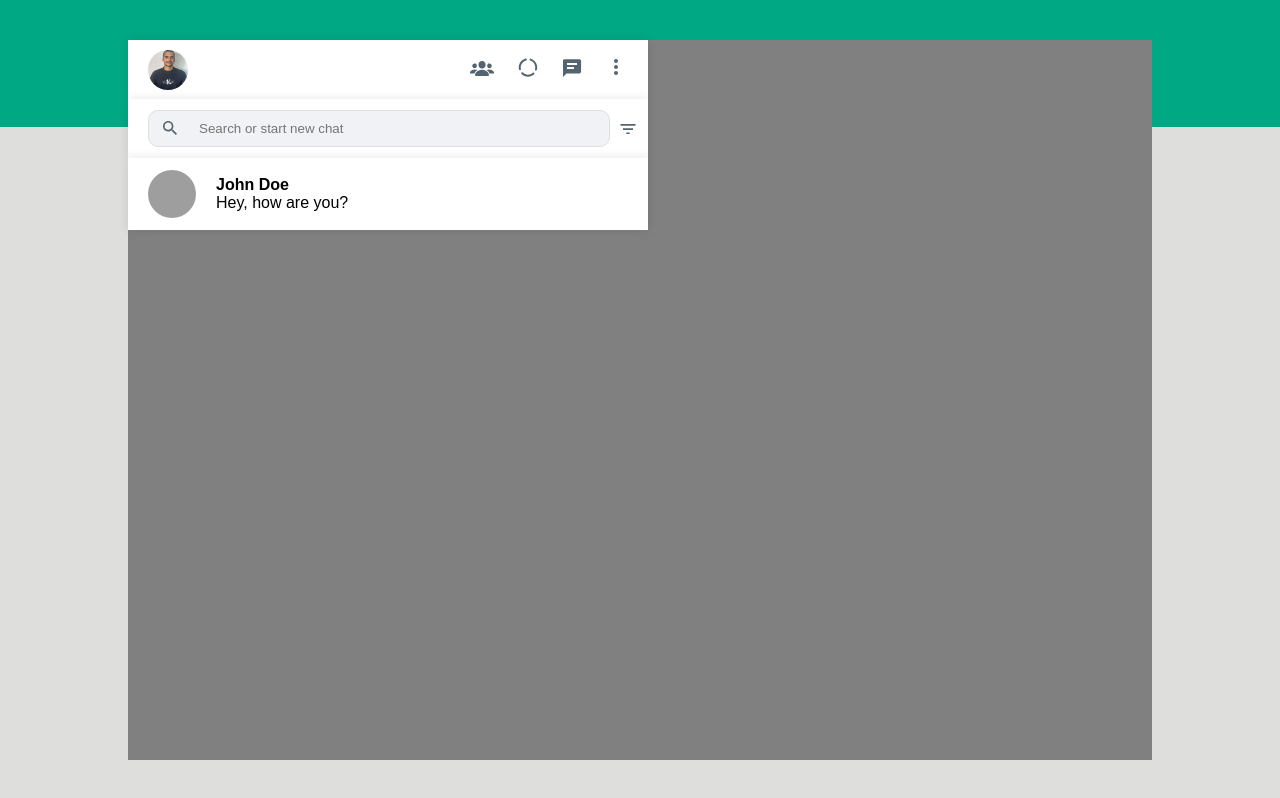
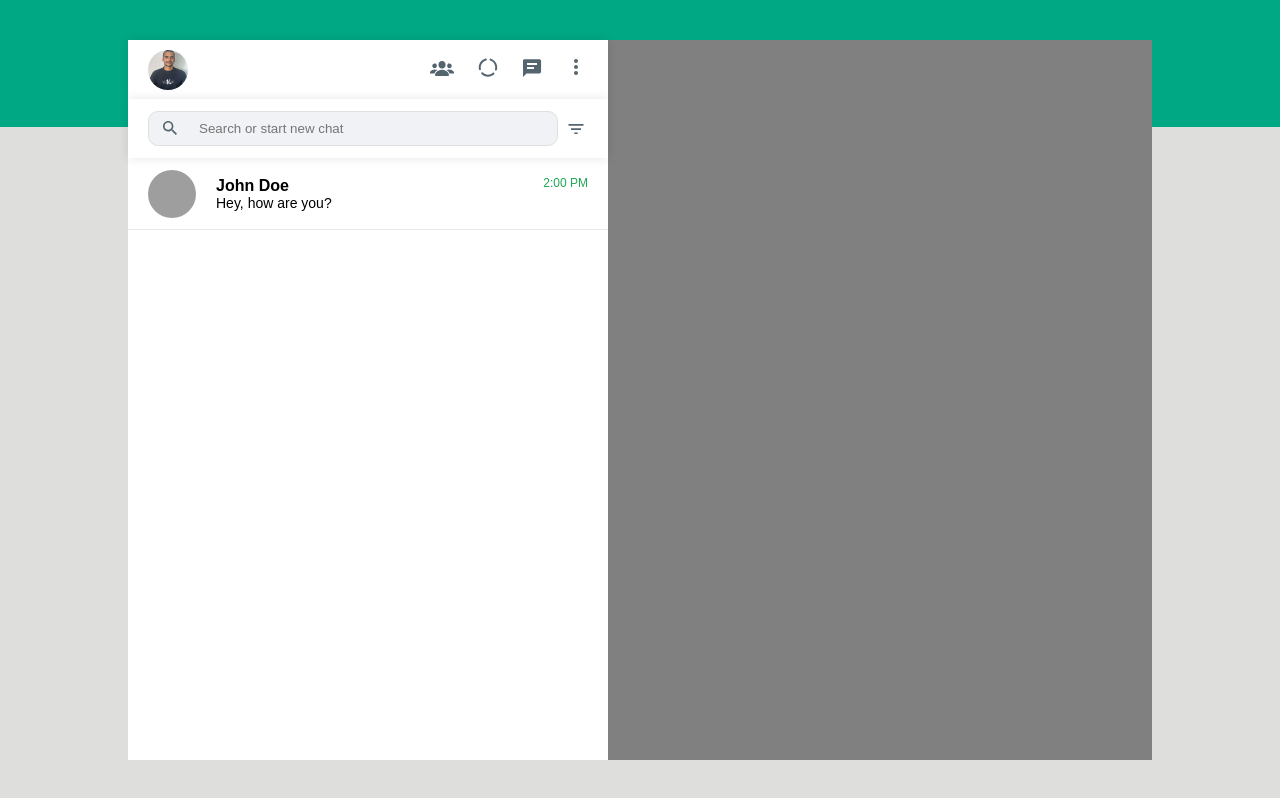
Before and after one commit to 3ibsi69/whatsapp_UI_clone, a React (Create React App) app: page / in a window 1280 px wide. Built offline with nearby package versions, Linux system fonts and the light colour scheme; grey boxes are pictures that could not be loaded.

Commit message:
fixing chat container

```diff
--- a/src/App.js
+++ b/src/App.js
@@ -9,7 +9,9 @@ function App() {
 
       </div>
       <div className="main-container">
+        <div className="white-right-side">
       <SideBar/>
+      </div>
       </div>
     </div>
   );
--- a/src/Components/SidebarComponnets/Chats.jsx
+++ b/src/Components/SidebarComponnets/Chats.jsx
@@ -9,6 +9,15 @@ function Chats(){
                         <div className="chat-header">
                             <div className="chat-name">John Doe</div>
                             </div>
+                            <div className="chat-time">
+                                2:00 PM
+                            </div>
+                            <div className="message-counter">
+                                1
+                            </div>
+                            <span className="arrow">
+                            <svg xmlns="http://www.w3.org/2000/svg" width="24" height="24" viewBox="0 0 24 24"><g fill="none" fill-rule="evenodd"><path d="M24 0v24H0V0h24ZM12.593 23.258l-.011.002l-.071.035l-.02.004l-.014-.004l-.071-.035c-.01-.004-.019-.001-.024.005l-.004.01l-.017.428l.005.02l.01.013l.104.074l.015.004l.012-.004l.104-.074l.012-.016l.004-.017l-.017-.427c-.002-.01-.009-.017-.017-.018Zm.265-.113l-.013.002l-.185.093l-.01.01l-.003.011l.018.43l.005.012l.008.007l.201.093c.012.004.023 0 .029-.008l.004-.014l-.034-.614c-.003-.012-.01-.02-.02-.022Zm-.715.002a.023.023 0 0 0-.027.006l-.006.014l-.034.614c0 .012.007.02.017.024l.015-.002l.201-.093l.01-.008l.004-.011l.017-.43l-.003-.012l-.01-.01l-.184-.092Z"/><path fill="currentColor" d="M12.707 15.707a1 1 0 0 1-1.414 0L5.636 10.05A1 1 0 1 1 7.05 8.636l4.95 4.95l4.95-4.95a1 1 0 0 1 1.414 1.414l-5.657 5.657Z"/></g></svg>
+                            </span>
                             <div className="chat-text">Hey, how are you?</div>
                             </div>
                             </div>
--- a/src/Styles/Chats.css
+++ b/src/Styles/Chats.css
@@ -1,17 +1,26 @@
+* {
+  margin: 0;
+  padding: 0;
+  box-sizing: border-box;
+}
+
 .chat-container {
-  width: 480px;
   height: 72px;
-  background: #fff;
+  border-bottom: 1px solid #e8e8e8;
+  box-sizing: border-box;
   padding: 0 20px;
-  box-shadow: 0px 0px 10px rgba(0, 0, 0, 0.1);
 }
-.chat-container .chat {
+
+.chat {
   display: flex;
   align-items: center;
   width: 100%;
   height: 100%;
+  flex: 1;
+  position: relative;
 }
-.chat-container .chat .chat-img {
+
+.chat-img {
   width: 48px;
   height: 48px;
   border-radius: 50%;
@@ -21,19 +30,71 @@
   background-repeat: no-repeat;
   margin-right: 20px;
 }
-.chat-container .chat .chat-header {
+
+.chat-header {
   display: flex;
   flex-direction: column;
   justify-content: center;
   height: 100%;
 }
-.chat-container .chat .chat-header .chat-name {
+
+.chat-name {
   font-size: 16px;
   font-weight: 550;
   color: #000;
 }
-.chat-container .chat .chat-header .chat-text {
+
+.chat-text {
   font-size: 14px;
   font-weight: 400;
   color: #000;
+}
+
+.chat-time {
+  font-size: 12px;
+  font-weight: 400;
+  color: #1fa855;
+  position: absolute;
+  top: 35%;
+  right: 0;
+  transform: translateY(-50%);
+}
+
+.message-counter {
+  position: absolute;
+  top: 60%;
+  right: 0;
+  transform: translateY(-50%);
+  background: #1fa855;
+  color: #fff;
+  width: 20px;
+  height: 20px;
+  border-radius: 50%;
+  display: flex;
+  justify-content: center;
+  align-items: center;
+  font-size: 12px;
+  font-weight: 400;
+  display: none;
+}
+
+.arrow {
+  position: absolute;
+  top: 60%;
+  right: 0%;
+  transform: translateY(-50%);
+  width: 20px;
+  height: 20px;
+  color: #8696a0;
+  display: none;
+}
+
+.chat-container:hover .arrow {
+  display: block;
+  right: 0;
+  transition: right 0.3s ease-in-out;
+}
+
+.chat-container:hover {
+  background: #e8e8e8;
 }/*# sourceMappingURL=Chats.css.map */
--- a/src/Styles/Chats.scss
+++ b/src/Styles/Chats.scss
@@ -1,14 +1,23 @@
+* {
+    margin: 0;
+    padding: 0;
+    box-sizing: border-box;
+}
 .chat-container {
-  width: 480px;
     height: 72px;
-  background: #fff;
+    border-bottom: 1px solid #e8e8e8;
+    box-sizing: border-box;
     padding: 0 20px;
-  box-shadow: 0px 0px 10px rgba(0, 0, 0, 0.1);
+}
+
 .chat {
     display: flex;
     align-items: center;
     width: 100%;
     height: 100%;
+    flex: 1;
+    position: relative;
+}
 .chat-img {
     width: 48px;
     height: 48px;
@@ -19,21 +28,70 @@
     background-repeat: no-repeat;
     margin-right: 20px;
 }
+
 .chat-header {
     display: flex;
     flex-direction: column;
     justify-content: center;
     height: 100%;
+}
+
 .chat-name {
     font-size: 16px;
     font-weight: 550;
     color: #000;
 }
+
 .chat-text {
     font-size: 14px;
     font-weight: 400;
     color: #000;
 }
+.chat-time {
+    font-size: 12px;
+    font-weight: 400;
+    color: #1fa855;
+    position: absolute;
+    top:35%;
+    right:0;
+    transform: translateY(-50%);
+
 }
+.message-counter{
+    position: absolute;
+    top:60%;
+    right:0;
+    transform: translateY(-50%);
+    background: #1fa855;
+    color: #fff;
+    width: 20px;
+    height: 20px;
+    border-radius: 50%;
+    display: flex;
+    justify-content: center;
+    align-items: center;
+    font-size: 12px;
+    font-weight: 400;
+    display: none;
 }
+.arrow{
+    position: absolute;
+    top:60%;
+    right:0%;
+    transform: translateY(-50%);
+    width: 20px;
+    height: 20px;
+    color: #8696a0;
+    display: none;
 }
+
+
+.chat-container:hover .arrow{
+    display: block;
+    right: 0;
+    transition: right 0.3s ease-in-out;
+
+}
+.chat-container:hover {
+    background: #e8e8e8;
+}
--- a/src/Styles/MainStyle.css
+++ b/src/Styles/MainStyle.css
@@ -22,4 +22,13 @@ body {
     top: 50%;
     left: 50%;
     transform: translate(-50%, -50%);
+    display: flex;
+    flex-direction: column;
+
 }
+
+.white-right-side {
+    background-color: #fff;
+    width: 480px;
+    height: 100%;
+}
--- a/src/Styles/Searchnav.css
+++ b/src/Styles/Searchnav.css
@@ -38,7 +38,6 @@
 .input .back-icon {
     opacity: 0;
     transform: scale(0.5) translateX(-50%);
-    /* Start with smaller size and moved to the left */
 
 }
 
```
Also changed, not shown: 1 other file (tests, documents, lock files or other folders). Lines whose indentation alone changed are shown as unchanged.
